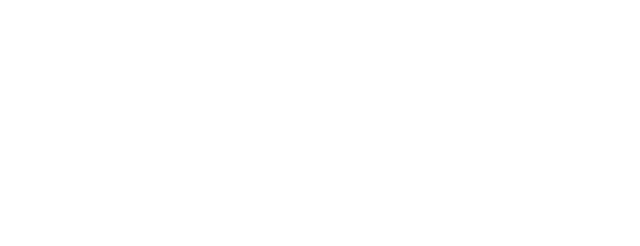
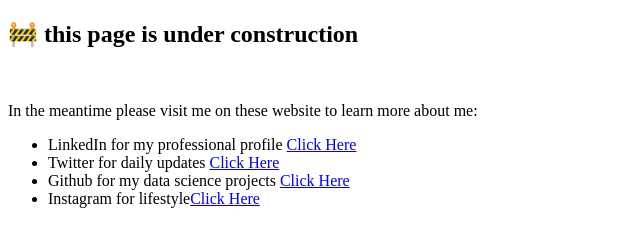
Before and after one commit to jaysueno/portfolio, a plain HTML site: page templates/about.html in a window 1280 px wide. Shown: the whole page, without its empty margins (0-640 px from the left). Drawn offline with Linux system fonts and the light colour scheme.

Commit message:
update html files with under construction

```diff
--- a/templates/about.html
+++ b/templates/about.html
@@ -6,6 +6,16 @@
     <title>About</title>
 </head>
 <body>
-
+    <h2>🚧 this page is under construction</h2>
+    <br>
+    <p>
+        In the meantime please visit me on these website to learn more about me:
+    </p>
+    <ul>
+        <li>LinkedIn for my professional profile <a href="https://www.linkedin.com/in/jaysueno" target="_blank">Click Here</a></li>
+        <li>Twitter for daily updates <a href="https://www.twitter.com/therealjaysueno" target="_blank">Click Here</a></li>
+        <li>Github for my data science projects <a href="https://www.github.com/jaysueno" target="_blank">Click Here</a></li>
+        <li>Instagram for lifestyle<a href="https://www.instagram.com/jay_sueno/" target="_blank">Click Here</a></li>
+    </ul>
 </body>
 </html>
```
Also changed, not shown: templates/blog.html (+11 -1 lines), templates/portfolio.html (+11 -1 lines).
